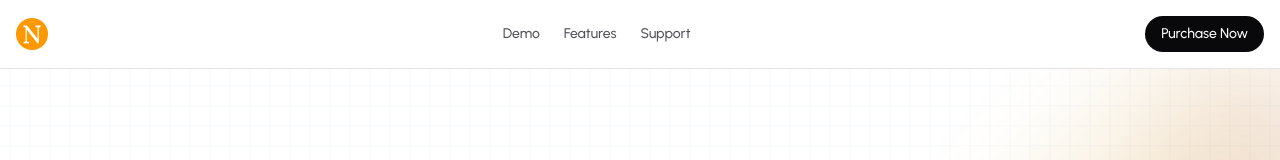
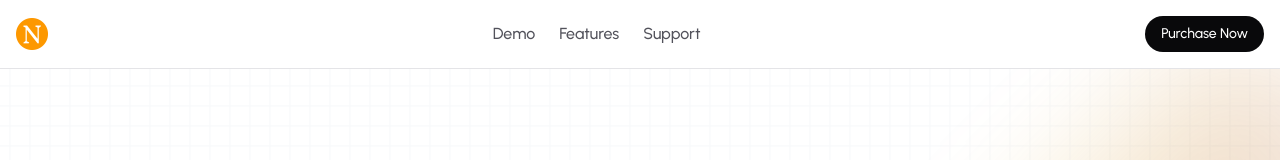
Before and after one commit to robiuzzaman4/noorstyle-demos, a React (Vite) app: page / in a window 1280 px wide. Shown: the top 160 px of the page. Built offline with nearby package versions, Linux system fonts and the light colour scheme.

Commit message:
feat: navbar font size updated

```diff
--- a/src/components/Navbar.jsx
+++ b/src/components/Navbar.jsx
@@ -27,7 +27,7 @@ const Navbar = () => {
               target={index === LINKS.length - 1 && "_blank"}
               key={index}
               href={link.to}
-              className="text-sm font-medium text-zinc-600"
+              className="text-base font-medium text-zinc-600 hover:text-orange-500"
             >
               {link.label}
             </a>
```
